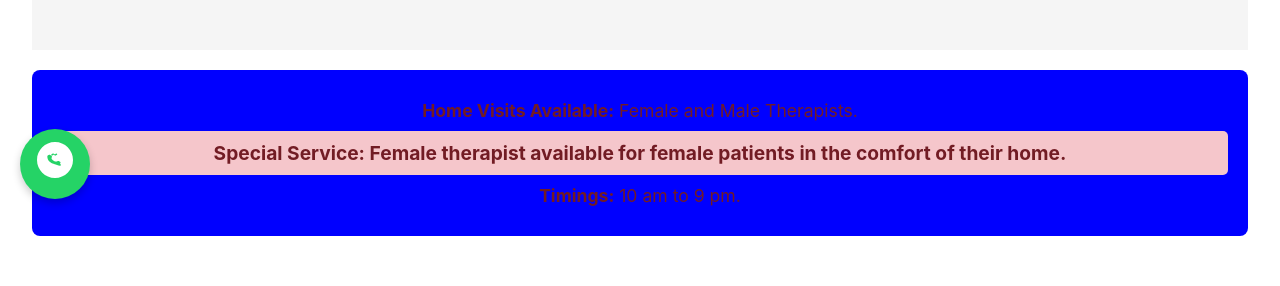
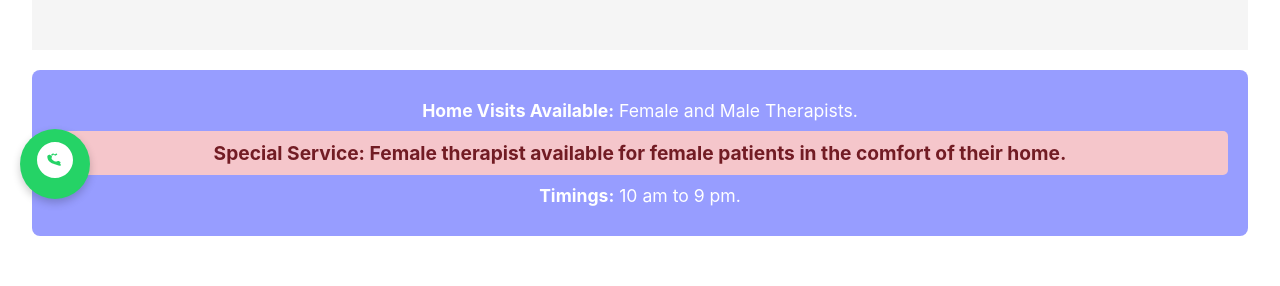
Before and after one commit to 15anil-sak/tejas_clinic, a React (Vite) app in the folder frontend/: page / in a window 1280 px wide. Shown: the part 581-867 px from the top of the page. Built offline with nearby package versions, Linux system fonts and the light colour scheme; the HTML template or start-up script is replaced by a standard one.

Commit message:
feat: Update home-visit-alert background and font color
Changed the background color of '.home-visit-alert' to '#646cffaa' and
the font color to 'white' as per user request for better visibility.

```diff
--- a/frontend/src/pages/InfoNote.css
+++ b/frontend/src/pages/InfoNote.css
@@ -22,5 +22,6 @@
 }
 
 .home-visit-alert {
-  background-color: blue;
+  background-color: #646cffaa;
+  color: white;
 }
```
